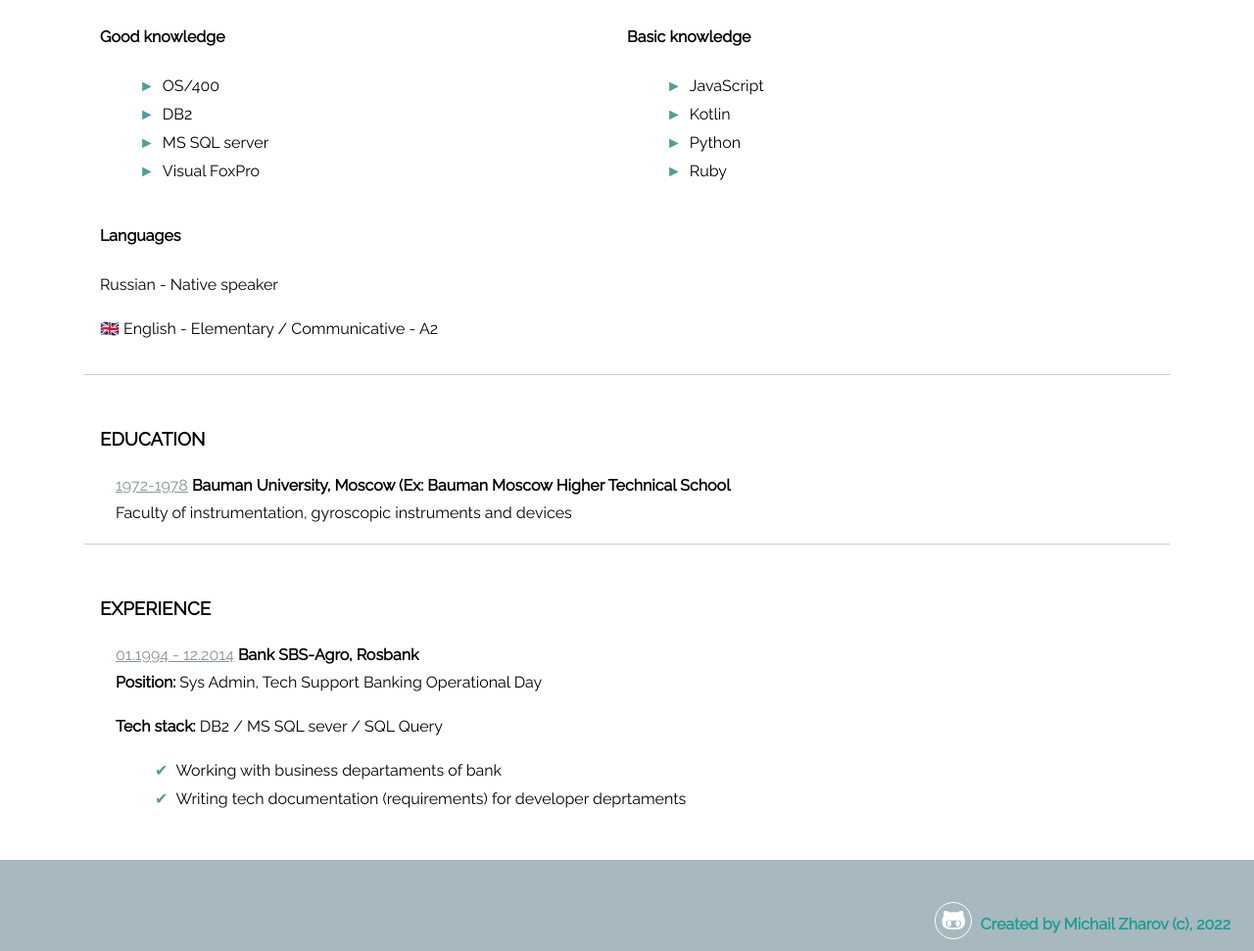
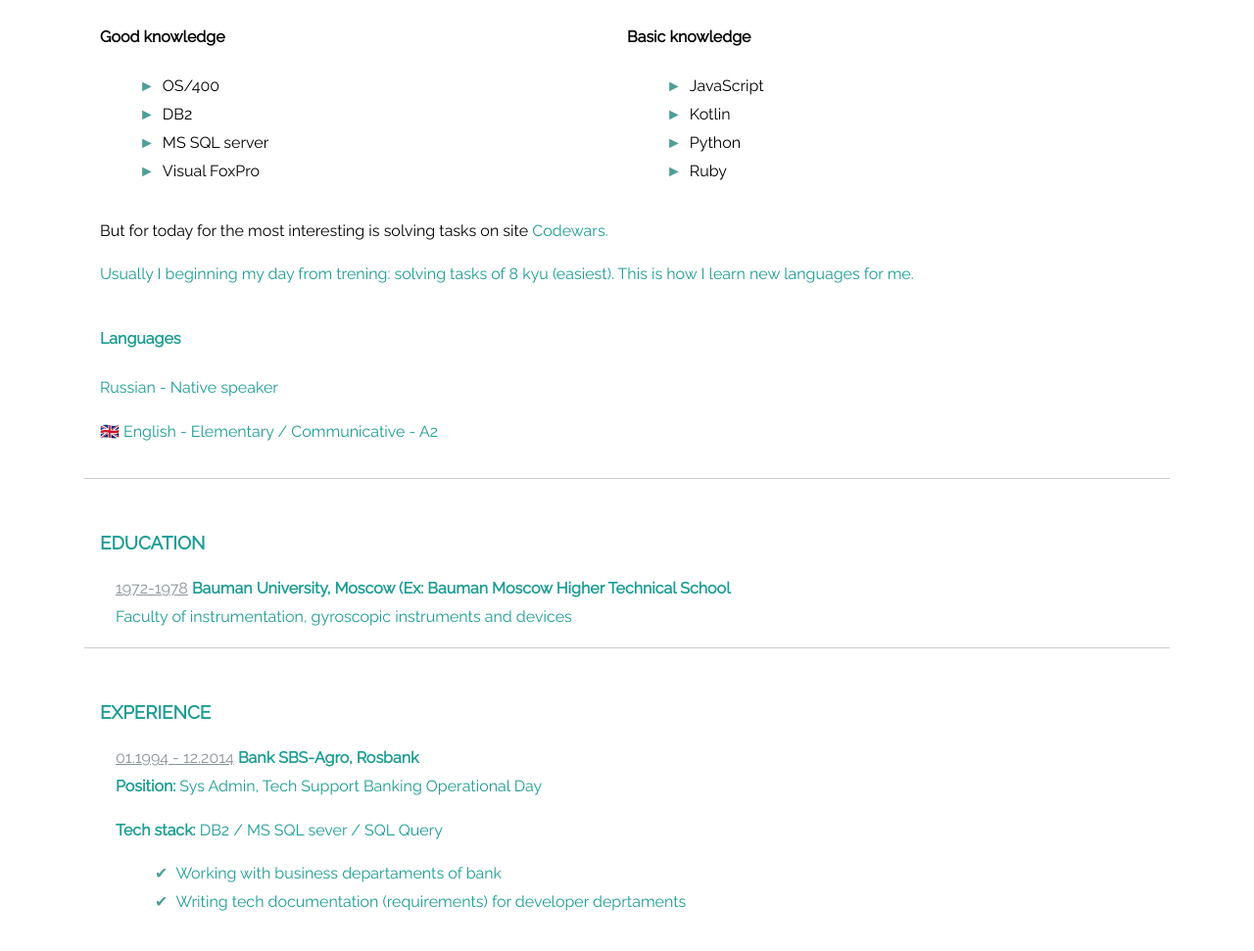
Before and after one commit to mlzharov/rsschool-cv, a plain HTML site: page index.html in a window 1280 px wide. Shown: the part 1343-2314 px from the top of the page at 98% size. Drawn offline with Linux system fonts and the light colour scheme.

Commit message:
modified:   index.html

```diff
--- a/index.html
+++ b/index.html
@@ -110,6 +110,12 @@
             <li>Ruby</li>
           </ul>
         </div>
+        <div class="descrition">
+          <p>But for today for the most interesting is solving tasks on site
+            <a href="https://www.codewars.com/users/mlzharov"> Codewars. </p>
+          <p> Usually I beginning my day from trening: solving tasks of 8 kyu (easiest).
+            This is how I learn new languages for me. </p>
+          </div>
         <div>
           <h4>Languages</h4>
           <p> Russian  - Native speaker</p>
```
